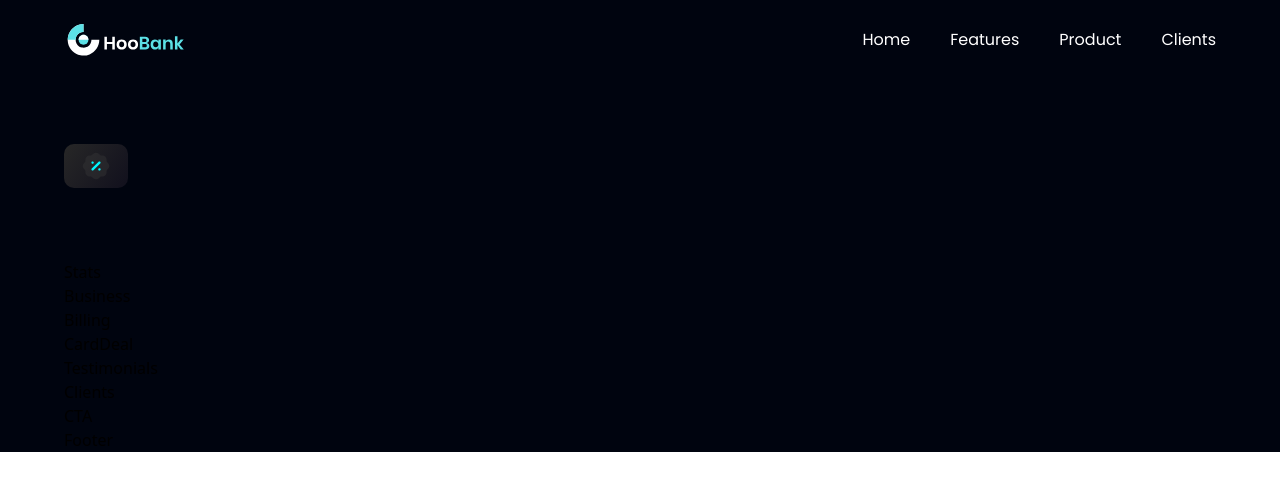
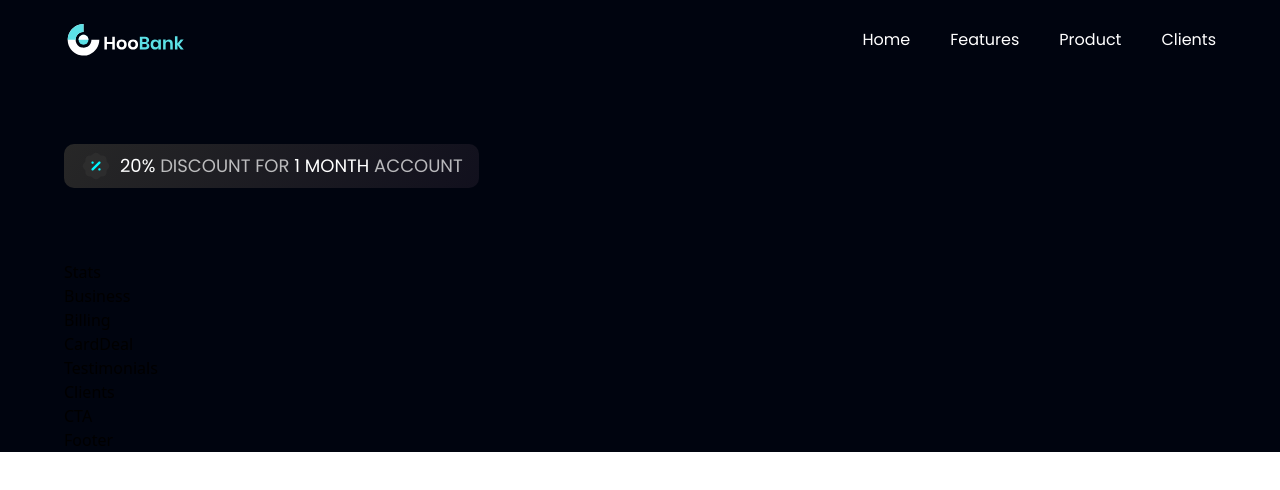
Before and after one commit to TommyTranT/Hoobank-Tutorial, a React (Vite) app: page / in a window 1280 px wide. Shown: the top 490 px of the page. Built offline with nearby package versions, Linux system fonts and the light colour scheme.

Commit message:
complete discount bar

```diff
--- a/src/components/Hero.jsx
+++ b/src/components/Hero.jsx
@@ -9,6 +9,10 @@
     >
       <div className="flex flex-row items-center py-[6px] px-4 bg-discount-gradient rounded-[10px] mb-2">
         <img src={discount} alt="discount" className="w-[32px] h-[32px]" />
+        <p className={`${styles.paragraph} ml-2`}>
+          <span className="text-white">20%</span> DISCOUNT FOR{" "}
+          <span className="text-white">1 MONTH</span> ACCOUNT
+        </p>
       </div>
     </div>
   </section>
```
